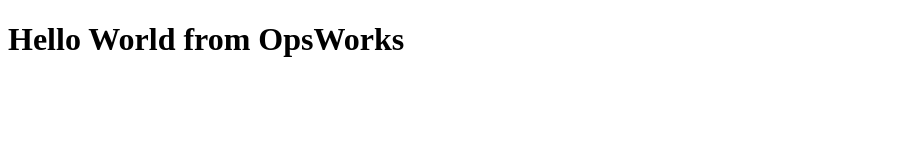
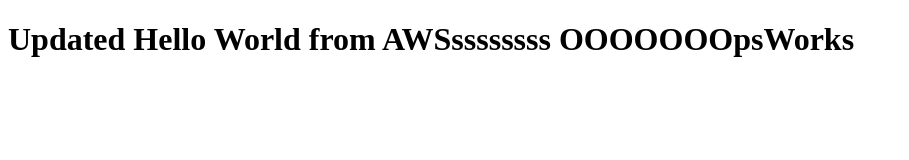
Before and after one commit to jdb9971/jdb9971, a plain HTML site: page index.html in a window 1280 px wide. Shown: the whole page, without its empty margins (0-909 px from the left). Drawn offline with Linux system fonts and the light colour scheme.

Commit message:
Update index.html

```diff
--- a/index.html
+++ b/index.html
@@ -2,7 +2,7 @@
 <html>
 <body>
 
-<h1>Hello World from OpsWorks </h1>
+<h1>Updated Hello World from AWSssssssss OOOOOOOpsWorks </h1>
 
 
 </body>
```
